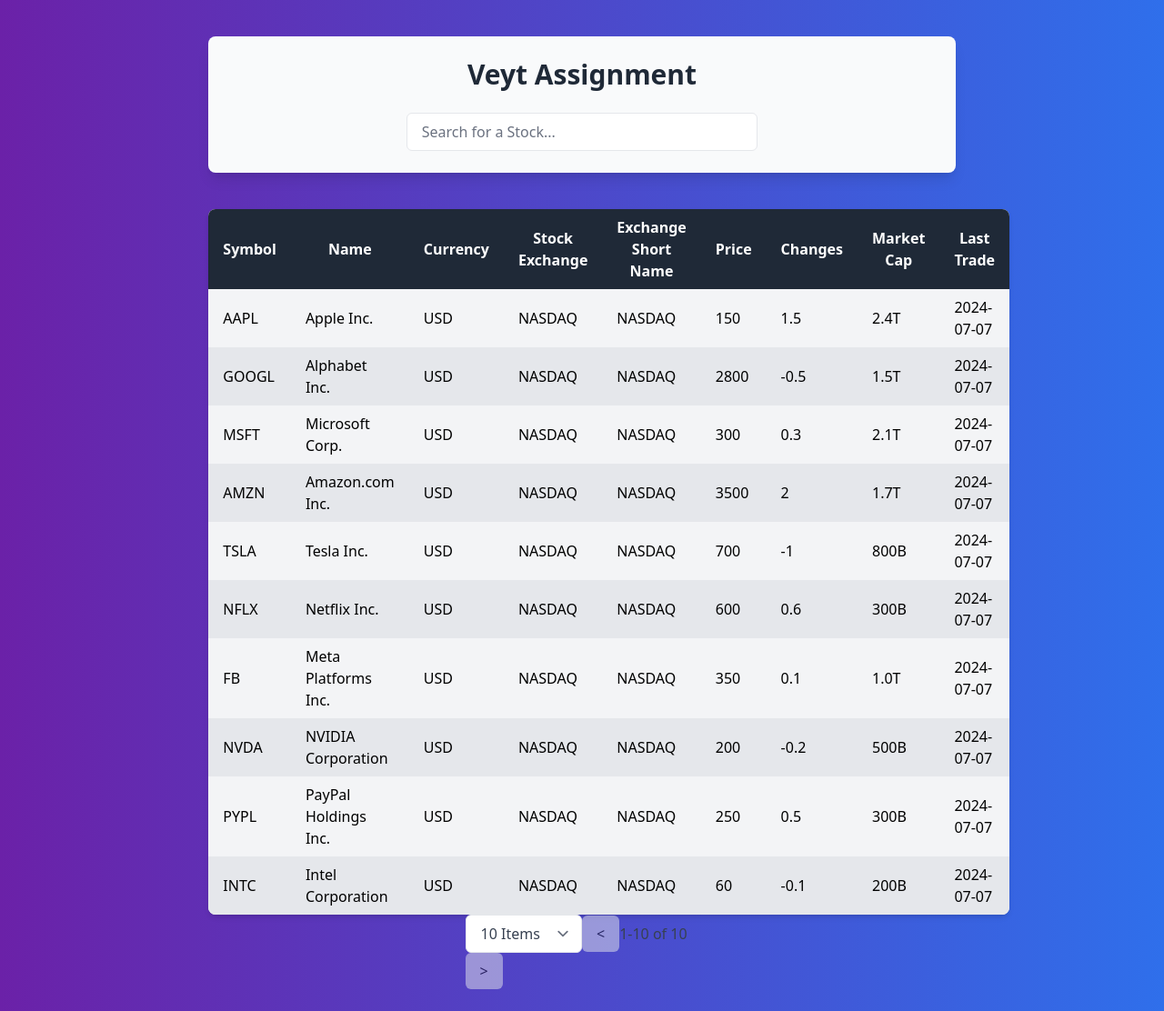
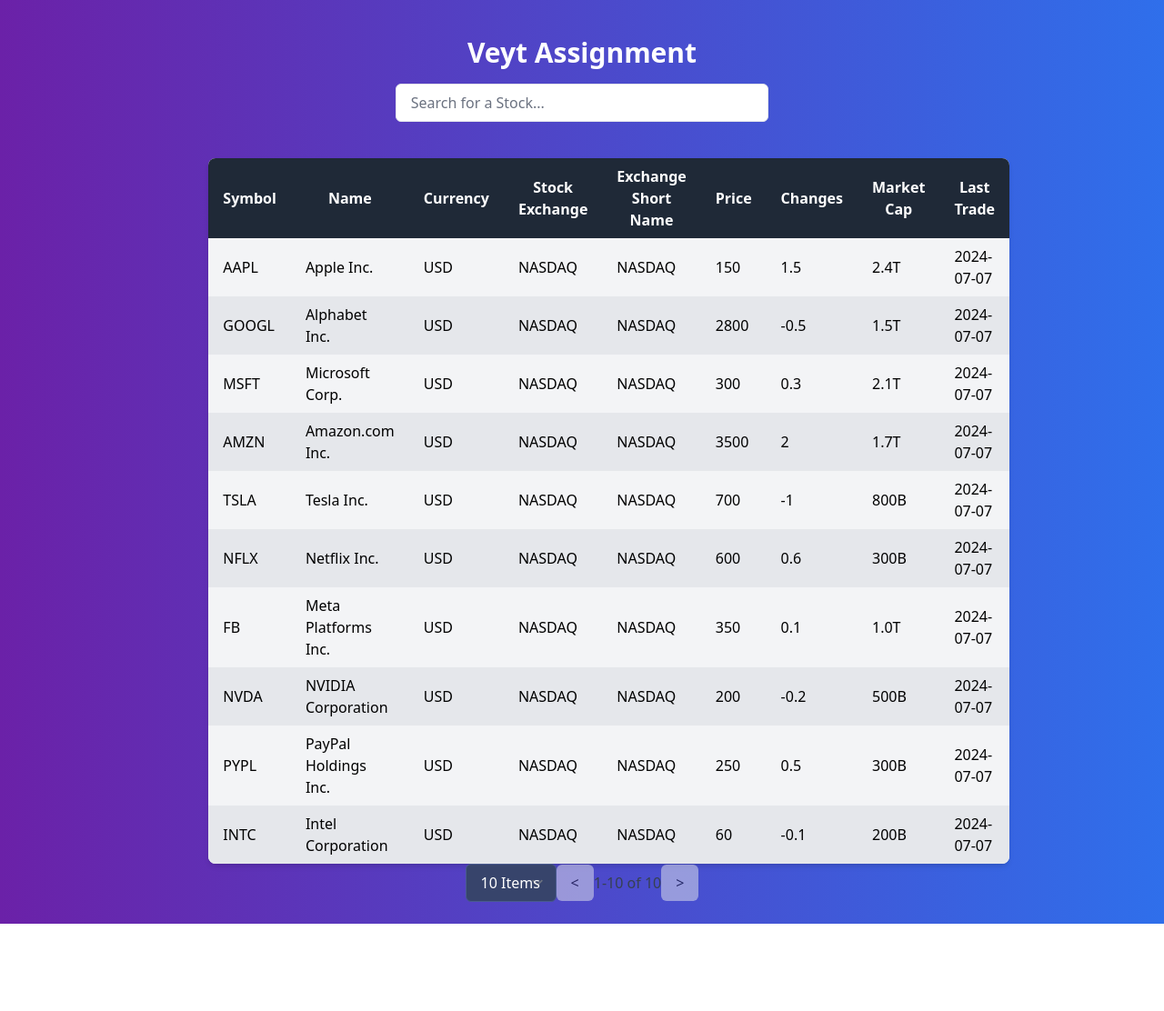
Before and after one commit to ThomasJRye/Stock-dash, a Next.js app: page / in a window 1280 px wide. Shown: the whole page at 91% size. After the commit the page ends 1016 px from the top, so only its background shows below. Built offline with nearby package versions, Linux system fonts and the light colour scheme; no server answers.

Commit message:
updated css

```diff
--- a/app/page.tsx
+++ b/app/page.tsx
@@ -126,8 +126,7 @@
   return (
     <main className="flex min-h-screen flex-col items-center bg-gradient-to-r from-purple-800 to-blue-600 p-6">
       <div className="mt-4 flex grow flex-col gap-4 md:w-2/3">
-        <div className="flex flex-col justify-center gap-6 rounded-lg bg-gray-50 p-6 shadow-lg">
-          <p className="text-3xl font-bold text-gray-800 text-center">
+          <p className="text-3xl font-bold text-white text-center">
             Veyt Assignment
           </p>
           <form className="flex flex-col items-center space-y-4">
@@ -141,7 +140,6 @@
               placeholder="Search for a Stock..."
             />
           </form>
-        </div>
         {results.length > 0 && (
           <div className="mt-6">
             <table className="min-w-full bg-white shadow-md rounded-lg overflow-hidden">
@@ -181,7 +179,8 @@
         <select
           value={limit}
           onChange={handleLimitChange}
-          className="w-1/2 rounded-md border border-gray-200 py-2 px-4 text-gray-700"
+          style={{ backgroundColor: "rgb(55, 68, 107)", borderColor: "rgb(73 90 143)", color: "white" }}
+          className="rounded-md border border-gray-200 py-2 px-4 text-gray-700  hover:bg-gray-300"
         >
           <option value={5}>5 Items</option>
           <option value={10}>10 Items</option>
```
